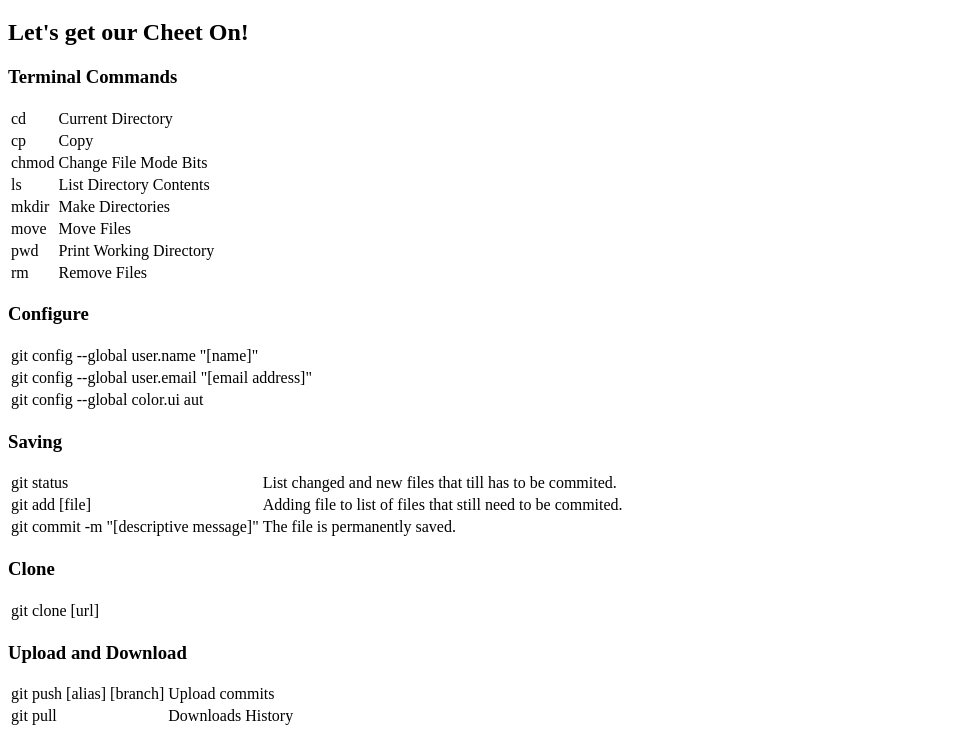
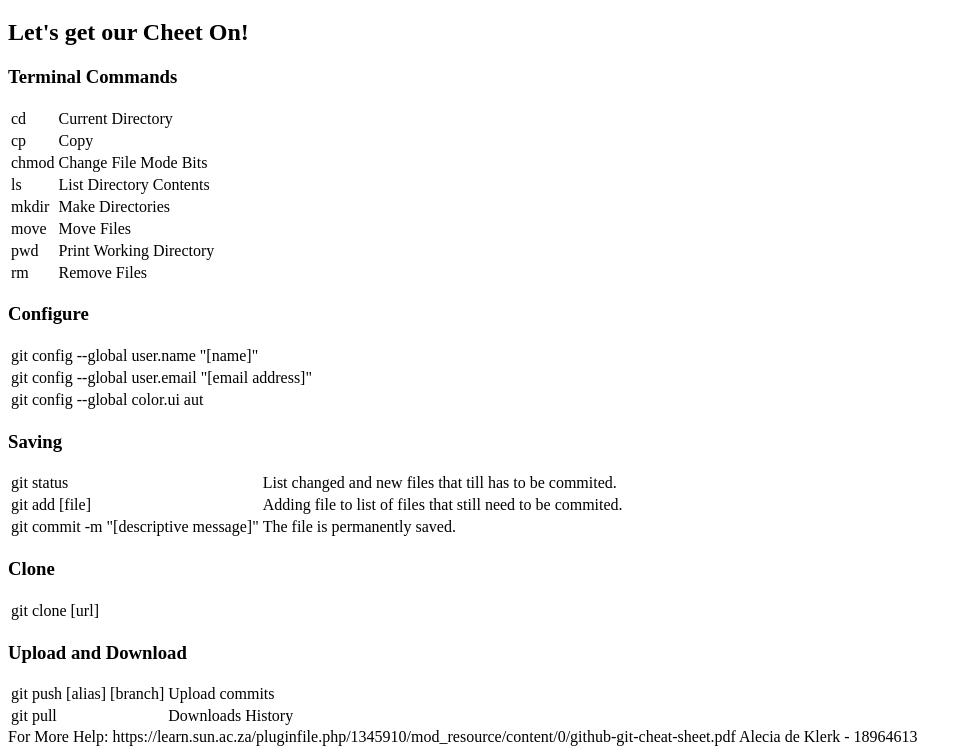
Before and after one commit to 18964613/socios2, a plain HTML site: page index.html in a window 1280 px wide. Shown: the part 61-815 px from the top of the page, without its empty margins (0-972 px from the left). Drawn offline with Linux system fonts and the light colour scheme.

Commit message:
My last commit!

```diff
--- a/index.html
+++ b/index.html
@@ -90,4 +90,8 @@
 </tr>
 </table>
 
+<p1>For More Help: https://learn.sun.ac.za/pluginfile.php/1345910/mod_resource/content/0/github-git-cheat-sheet.pdf</p1>
+
+<p2>Alecia de Klerk - 18964613</p2>
+
 </html>
```
